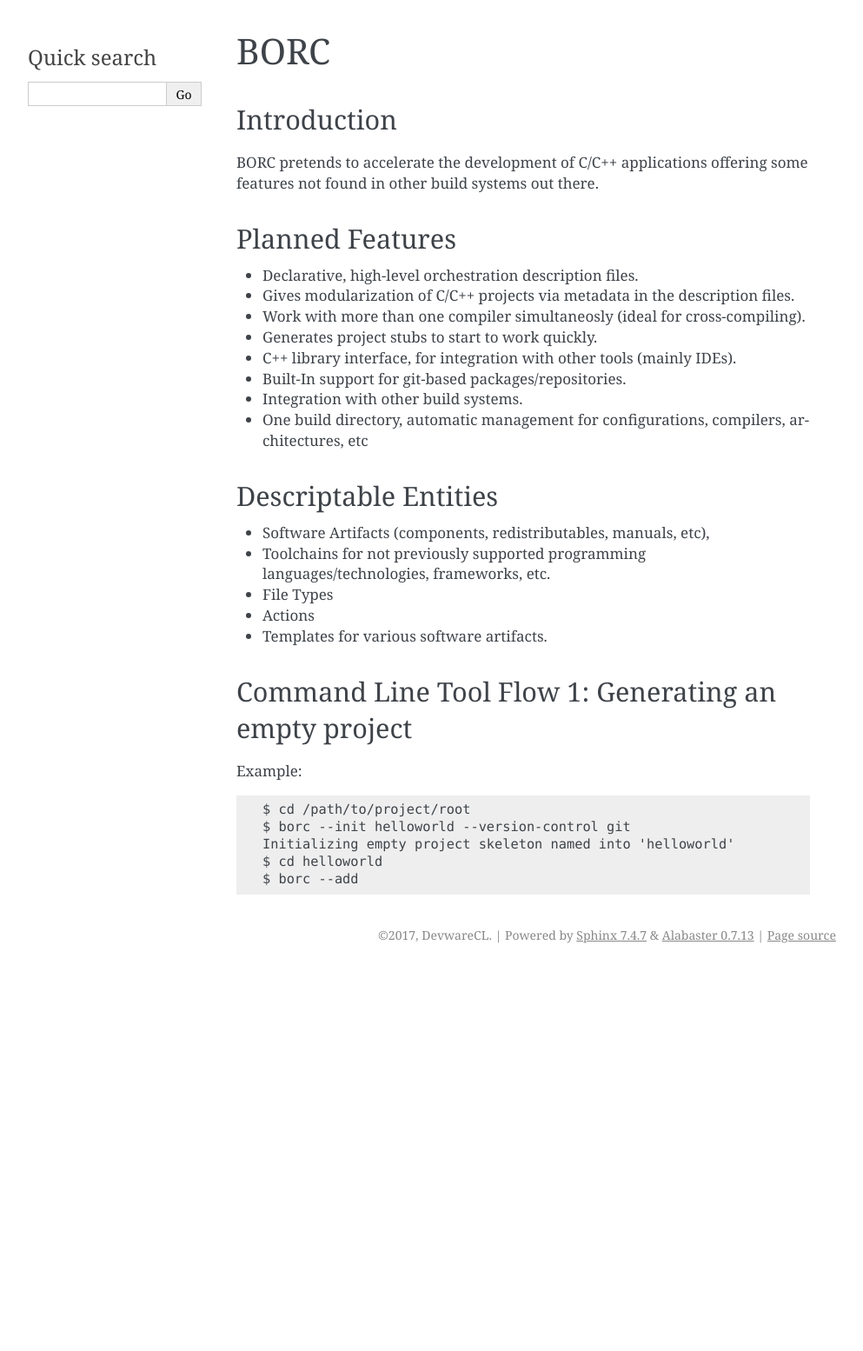
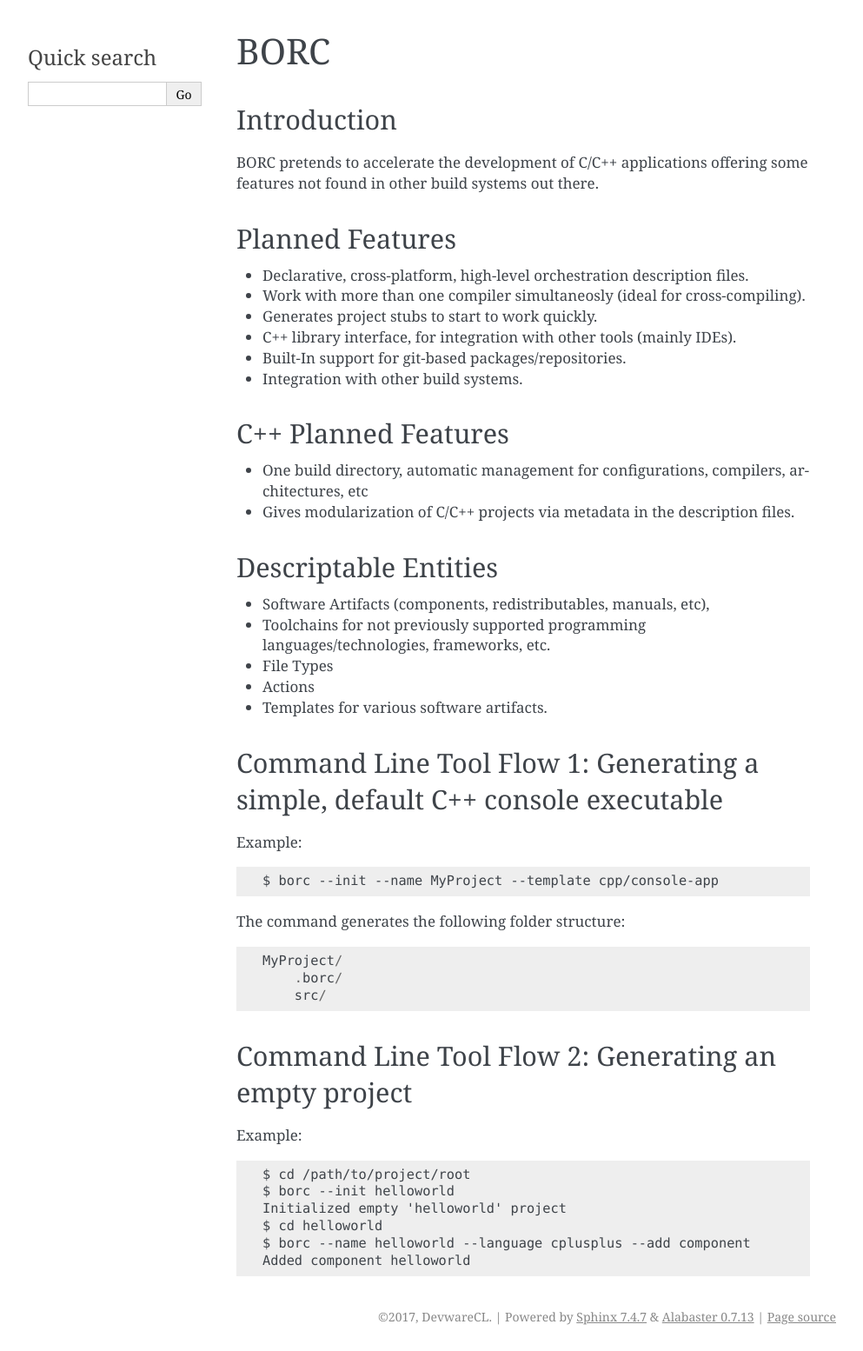
Before and after one commit to fapablazacl-old/borc-deprecated, a Sphinx documentation site: the page built from docs/source/index.rst, in a window 1280 px wide. Shown: the whole page at 87% size, without its empty margins (148-1141 px from the left). Built offline with Sphinx 7.4.7, drawn with Linux system fonts in a browser that asks for light colours; before the commit the page ends 1115 px from its top, so only the background shows below that.

Commit message:
Added more documentation in the RST format

```diff
--- a/docs/source/index.rst
+++ b/docs/source/index.rst
@@ -10,14 +10,19 @@ BORC pretends to accelerate the development of C/C++ applications offering some
 Planned Features
 ----------------
 
-* Declarative, high-level orchestration description files.
-* Gives modularization of C/C++ projects via metadata in the description files.
+* Declarative, cross-platform, high-level orchestration description files.
 * Work with more than one compiler simultaneosly (ideal for cross-compiling).
 * Generates project stubs to start to work quickly.
 * C++ library interface, for integration with other tools (mainly IDEs).
 * Built-In support for git-based packages/repositories.
 * Integration with other build systems.
+
+
+C++ Planned Features
+--------------------
+
 * One build directory, automatic management for configurations, compilers, architectures, etc
+* Gives modularization of C/C++ projects via metadata in the description files.
 
 
 Descriptable Entities
@@ -30,13 +35,27 @@ Descriptable Entities
 * Templates for various software artifacts.
 
 
-Command Line Tool Flow 1: Generating an empty project
+Command Line Tool Flow 1: Generating a simple, default C++ console executable
+-----------------------------------------------------------------------------
+
+Example::
+
+    $ borc --init --name MyProject --template cpp/console-app
+
+The command generates the following folder structure::
+
+    MyProject/
+        .borc/
+        src/
+
+Command Line Tool Flow 2: Generating an empty project
 -----------------------------------------------------
 
 Example::
 
     $ cd /path/to/project/root
-    $ borc --init helloworld --version-control git
-    Initializing empty project skeleton named into 'helloworld'
+    $ borc --init helloworld
+    Initialized empty 'helloworld' project
     $ cd helloworld
-    $ borc --add
+    $ borc --name helloworld --language cplusplus --add component
+    Added component helloworld
```
Also changed, not shown: 1 other file.
